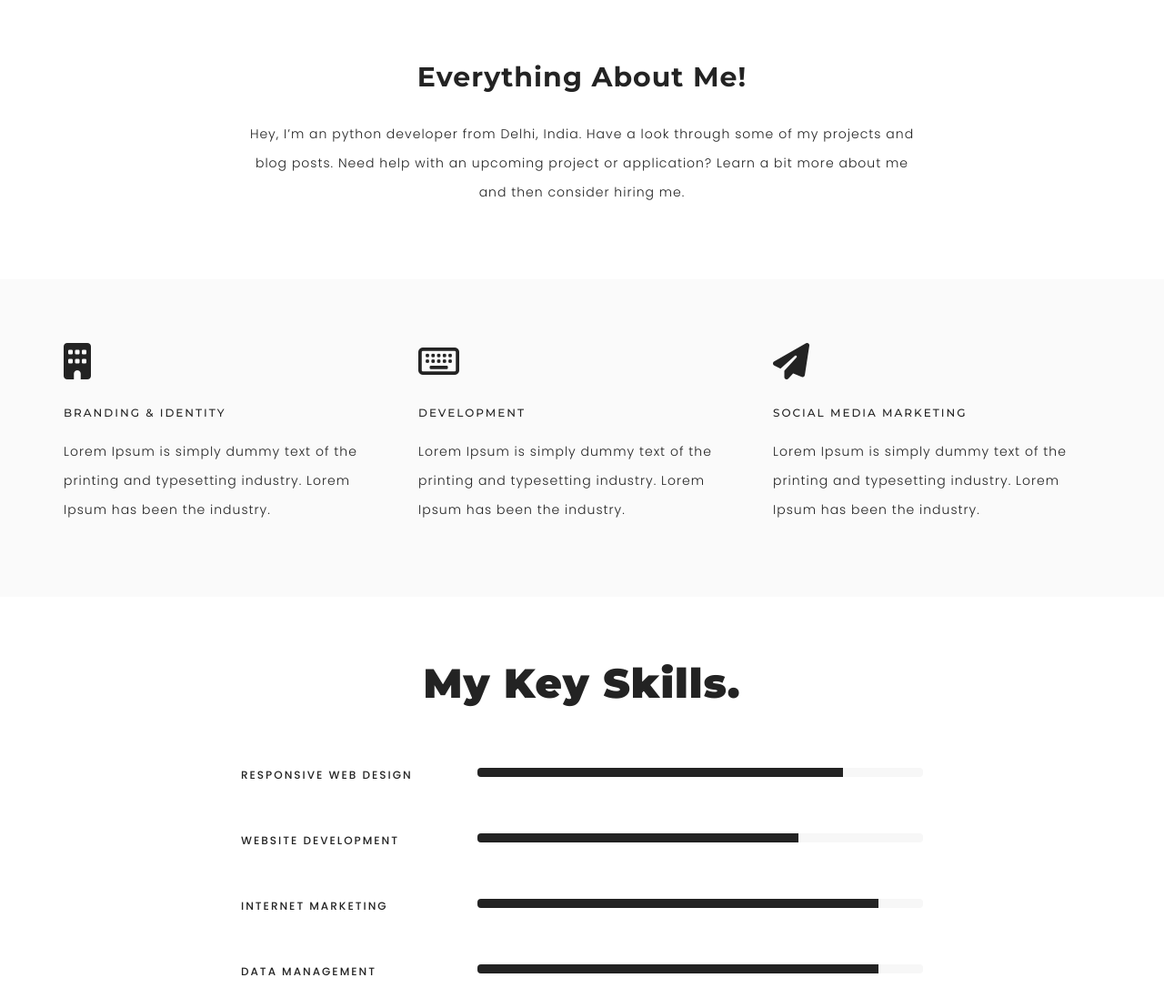
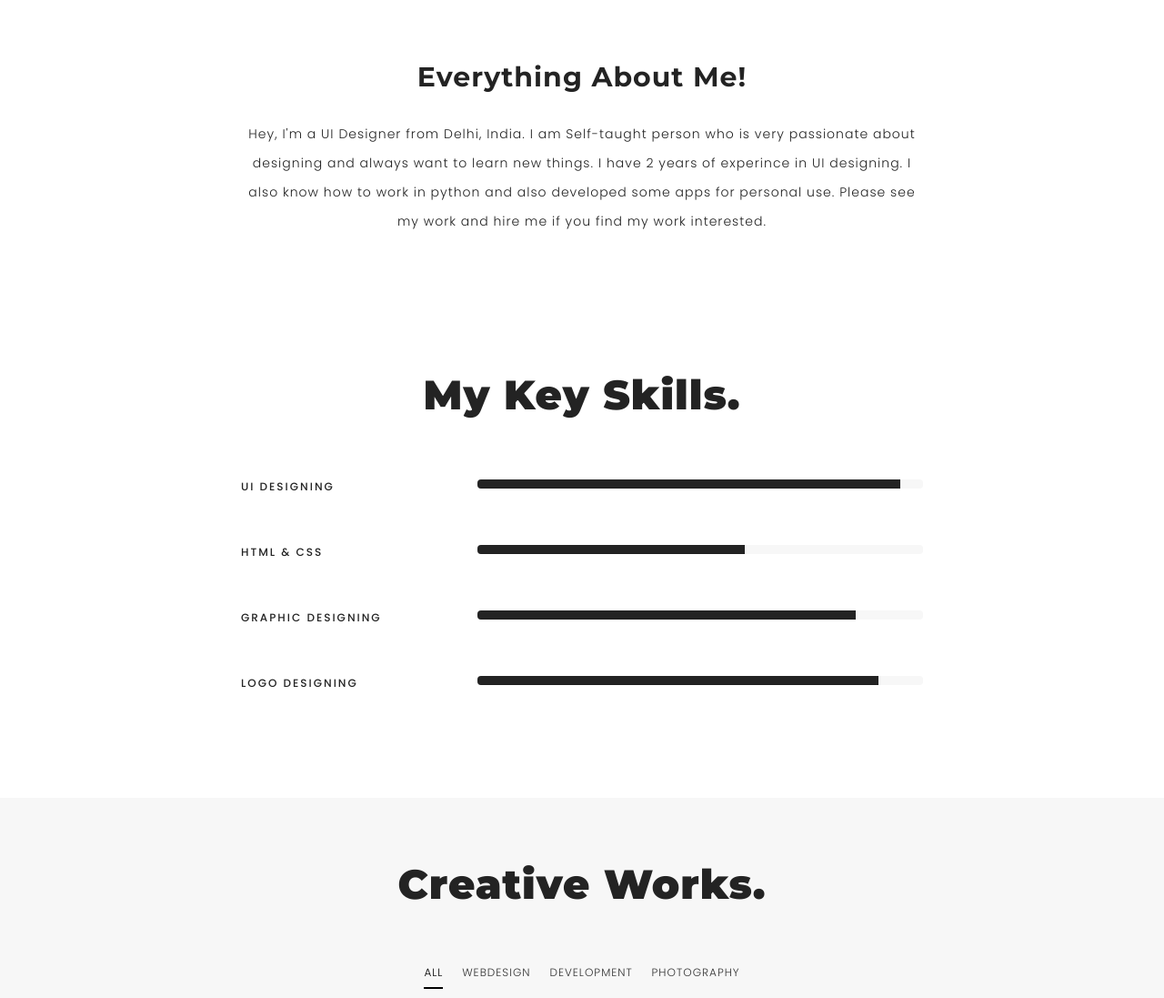
Before and after one commit to jakhar1996/portfolio, a plain HTML site: page index.html in a window 1280 px wide. Shown: the part 802-1899 px from the top of the page at 91% size. Drawn offline with nearby package versions, Linux system fonts and the light colour scheme.

Commit message:
changes done

```diff
--- a/index.html
+++ b/index.html
@@ -91,7 +91,7 @@
                             <div class="col-md-12">
                                 <div class="header-text text-center">
                                     <h2>Aman Jakhar</h2>
-                                    <p>Self learner and also can develop and design your apps and website</p>
+                                    <p>Currently a UI Designer Making Magical Design in <a href="http://www.edunuts.com/" target="_blank"> edunuts.com</p>
                                     <div class="home-arrow-down">
                                         <a href="#about" class="smoth-scroll btn"><i class="fa fa-angle-double-down"></i></a>
                                     </div>
@@ -114,9 +114,7 @@
                     <div class="about-text">
                         <h2 class="wow fadeInDown" data-wow-delay="0.4s">everything about me!</h2>
                         <p class="wow fadeInDown" data-wow-delay="0.6s">
-
-Hey, I’m an python developer from Delhi, India.
-Have a look through some of my projects and blog posts. Need help with an upcoming project or application? Learn a bit more about me and then consider hiring me.
+Hey, I'm a UI Designer from Delhi, India. I am Self-taught person who is very passionate about designing and always want to learn new things. I have 2 years of experince in UI designing. I also know how to work in python and also developed some apps for personal use. Please see my work and hire me if you find my work interested.
  </p>
                     </div>
                     <!-- / END ABOUT TEXT AREA -->
@@ -127,10 +125,14 @@ Have a look through some of my projects and blog posts. Need help with an upcomi
     <!-- / END ABOUT DESIGN AREA -->
 
     <!-- START SERVICES DESIGN AREA -->
+                    <!-- thode din ke liye rok raha hun
+
     <section class="service-area section-padding">
         <div class="container">
             <div class="row">
+            -->
                 <!-- START SINGLE SERVICE DESIGN AREA -->
+                <!-- thode din ke liye rok raha hun
                 <div class="col-md-4 col-sm-6">
                     <div class="single-service wow fadeInUp" data-wow-delay="0.2s">
                         <i class="fa fa-building"></i>
@@ -138,8 +140,10 @@ Have a look through some of my projects and blog posts. Need help with an upcomi
                         <p>Lorem Ipsum is simply dummy text of the printing and typesetting industry. Lorem Ipsum has been the industry.</p>
                     </div>
                 </div>
+                -->
                 <!-- / END SINGLE SERVICE DESIGN AREA -->
                 <!-- START SINGLE SERVICE DESIGN AREA -->
+                <!-- thode din ke liye rok raha hun
                 <div class="col-md-4 col-sm-6">
                     <div class="single-service wow fadeInUp" data-wow-delay="0.4s">
                         <i class="fa fa-keyboard-o"></i>
@@ -147,8 +151,10 @@ Have a look through some of my projects and blog posts. Need help with an upcomi
                         <p>Lorem Ipsum is simply dummy text of the printing and typesetting industry. Lorem Ipsum has been the industry.</p>
                     </div>
                 </div>
+                -->
                 <!-- / END SINGLE SERVICE DESIGN AREA -->
                 <!-- START SINGLE SERVICE DESIGN AREA -->
+                <!-- thode din ke liye rok raha hun
                 <div class="col-md-4 col-sm-6">
                     <div class="single-service wow fadeInUp" data-wow-delay="0.6s">
                         <i class="fa fa-paper-plane"></i>
@@ -156,12 +162,15 @@ Have a look through some of my projects and blog posts. Need help with an upcomi
                         <p>Lorem Ipsum is simply dummy text of the printing and typesetting industry. Lorem Ipsum has been the industry.</p>
                     </div>
                 </div>
+                -->
                 <!-- / END SINGLE SERVICE DESIGN AREA -->
+                                <!-- thode din ke liye rok raha hun
+
             </div>
         </div>
     </section>
+    -->
     <!-- / END SERVICES DESIGN AREA -->
-
 
     <!-- START SKILLS DESIGN AREA -->
     <section id="skill" class="skills-area section-padding">
@@ -181,12 +190,12 @@ Have a look through some of my projects and blog posts. Need help with an upcomi
                         <div class="single-progress-bar">
                             <div class="row">
                                 <div class="col-md-4">
-                                    <p class="progress-bar-text">responsive web design
+                                    <p class="progress-bar-text">UI Designing
                                     </p>
                                 </div>
                                 <div class="col-md-8">
                                     <div class="progress">
-                                        <div class="progress-bar" role="progressbar" aria-valuenow="70" aria-valuemin="0" aria-valuemax="100" style="width:82%">
+                                        <div class="progress-bar" role="progressbar" aria-valuenow="70" aria-valuemin="0" aria-valuemax="100" style="width:95%">
                                         </div>
                                     </div>
                                 </div>
@@ -197,12 +206,12 @@ Have a look through some of my projects and blog posts. Need help with an upcomi
                         <div class="single-progress-bar">
                             <div class="row">
                                 <div class="col-md-4">
-                                    <p class="progress-bar-text">website development
+                                    <p class="progress-bar-text">HTML & CSS
                                     </p>
                                 </div>
                                 <div class="col-md-8">
                                     <div class="progress">
-                                        <div class="progress-bar" role="progressbar" aria-valuenow="70" aria-valuemin="0" aria-valuemax="100" style="width:72%">
+                                        <div class="progress-bar" role="progressbar" aria-valuenow="70" aria-valuemin="0" aria-valuemax="100" style="width:60%">
                                         </div>
                                     </div>
                                 </div>
@@ -213,12 +222,12 @@ Have a look through some of my projects and blog posts. Need help with an upcomi
                         <div class="single-progress-bar">
                             <div class="row">
                                 <div class="col-md-4">
-                                    <p class="progress-bar-text">internet marketing
+                                    <p class="progress-bar-text">Graphic Designing
                                     </p>
                                 </div>
                                 <div class="col-md-8">
                                     <div class="progress">
-                                        <div class="progress-bar" role="progressbar" aria-valuenow="70" aria-valuemin="0" aria-valuemax="100" style="width:90%">
+                                        <div class="progress-bar" role="progressbar" aria-valuenow="70" aria-valuemin="0" aria-valuemax="100" style="width:85%">
                                         </div>
                                     </div>
                                 </div>
@@ -229,7 +238,7 @@ Have a look through some of my projects and blog posts. Need help with an upcomi
                         <div class="single-progress-bar">
                             <div class="row">
                                 <div class="col-md-4">
-                                    <p class="progress-bar-text">data management
+                                    <p class="progress-bar-text">Logo Designing
                                     </p>
                                 </div>
                                 <div class="col-md-8">
@@ -374,22 +383,22 @@ Have a look through some of my projects and blog posts. Need help with an upcomi
                 <div class="col-md-3 col-sm-6">
                     <div class="single-project-complete">
                         <i class="fa fa-handshake-o"></i>
-                        <h2 class="counter-num">352</h2>
+                        <h2 class="counter-num">50</h2>
                         <h3>complete project</h3>
                     </div>
                 </div>
                 <div class="col-md-3 col-sm-6">
                     <div class="single-project-complete">
                         <i class="fa fa-users"></i>
-                        <h2 class="counter-num">121</h2>
+                        <h2 class="counter-num">10</h2>
                         <h3>Happy clients</h3>
                     </div>
                 </div>
                 <div class="col-md-3 col-sm-6">
                     <div class="single-project-complete">
                         <i class="fa fa-coffee"></i>
-                        <h2 class="counter-num">560</h2>
-                        <h3>cup of coffie</h3>
+                        <h2 class="counter-num">100</h2>
+                        <h3>cup of coffee</h3>
                     </div>
                 </div>
                 <div class="col-md-3 col-sm-6">
```
